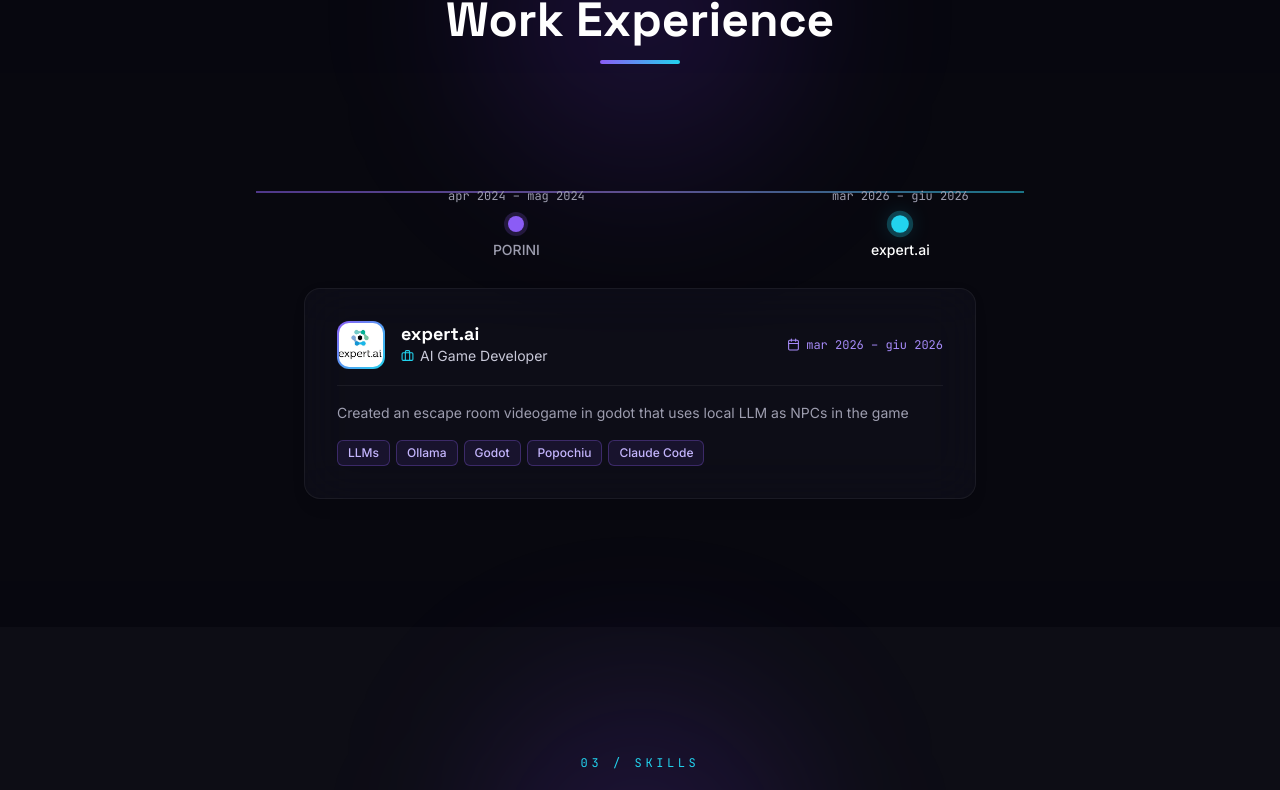
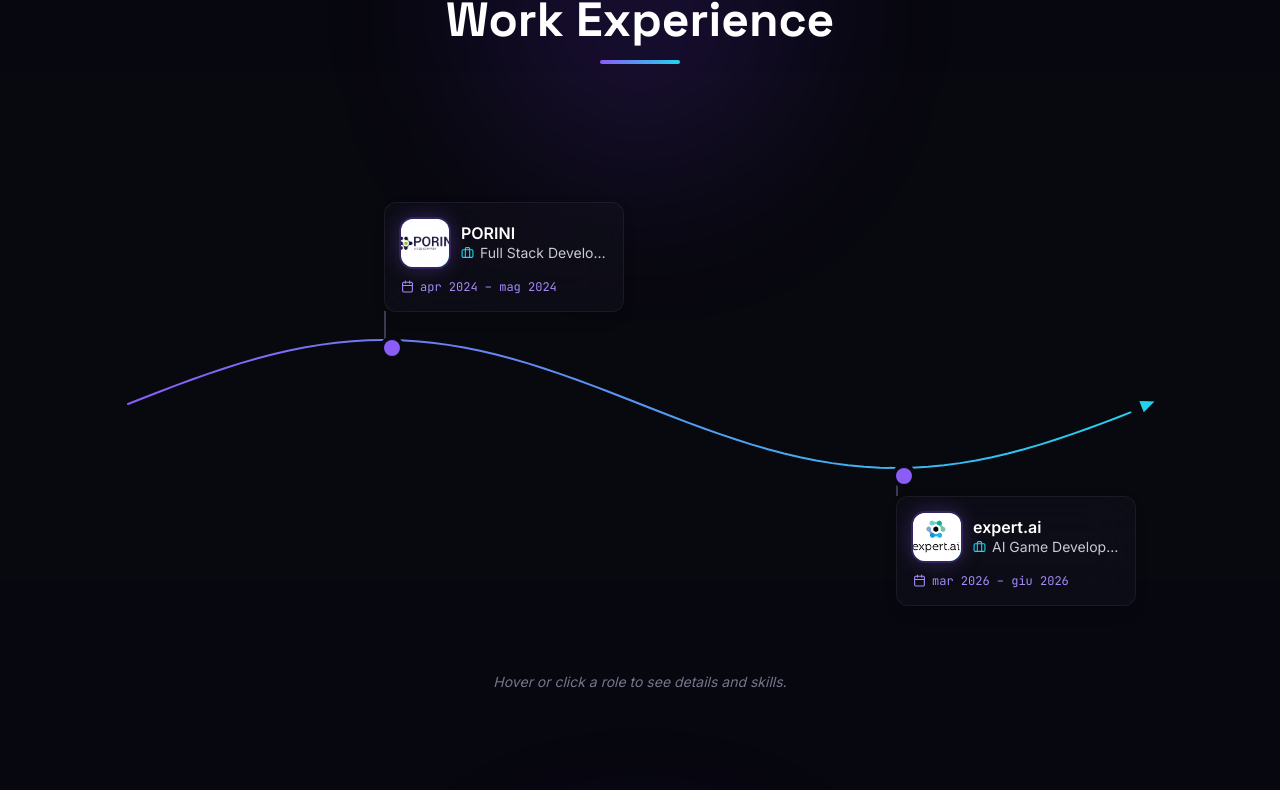
Before and after one commit to FreddyZeta1847/MyPortfolioAI, a React (Vite) app: page / in a window 1280 px wide. Shown: the part 1960-2750 px from the top of the page. Built offline with nearby package versions, Linux system fonts and the light colour scheme.

Commit message:
Feedback fixes: restore Aurora history arrow for experience, open-project spacing, education dot alignment

```diff
--- a/src/components/Education.tsx
+++ b/src/components/Education.tsx
@@ -42,7 +42,7 @@
                 initial={{ scale: 0 }}
                 animate={inView ? { scale: 1 } : {}}
                 transition={{ duration: 0.4, delay: 0.5 + index * 0.25, type: 'spring' }}
-                className="absolute -left-10 md:-left-14 translate-x-[3.5px] md:translate-x-[7.5px] top-9 w-3 h-3 rounded-full bg-primary-500 ring-4 ring-primary-500/20 shadow-glow z-10"
+                className="absolute left-[-37.5px] md:left-[-49.5px] top-9 w-3 h-3 rounded-full bg-primary-500 ring-4 ring-primary-500/20 shadow-glow z-10"
               />
 
               <SpotlightCard className="glass rounded-2xl p-6 md:p-8 shadow-soft hover:shadow-glass transition-shadow duration-300">
--- a/src/components/Experience.tsx
+++ b/src/components/Experience.tsx
@@ -5,16 +5,37 @@
 import { experience } from '../data/experience';
 import { Experience as ExperienceType } from '../types';
 import SectionHeader from './SectionHeader';
-import SpotlightCard from './SpotlightCard';
+
+// ── Wave geometry (desktop arrow) ───────────────────────────────────────────
+// The arrow is a sine wave sampled into a smooth polyline. Both the drawn path
+// and each node's vertical position come from `waveY`, so dots always sit on it.
+// viewBox is 1000×160 (centre line at y=80); WAVE_AMP is the crest/trough height.
+const WAVE_AMP = 64;
+const TIMELINE_H = 520; // must match the container's h-[520px]
+const waveY = (t: number) => 80 - WAVE_AMP * Math.sin(2 * Math.PI * t);
+
+const ARROW_PATH = (() => {
+  const steps = 64;
+  let d = `M0,${waveY(0).toFixed(2)}`;
+  for (let i = 1; i <= steps; i++) {
+    const t = i / steps;
+    d += ` L${(t * 1000).toFixed(1)},${waveY(t).toFixed(2)}`;
+  }
+  return d;
+})();
+
+// Node's vertical position as a % of the container, mapped from the wave.
+const nodeYPct = (t: number) => ((TIMELINE_H / 2 - WAVE_AMP * Math.sin(2 * Math.PI * t)) / TIMELINE_H) * 100;
 
 // ── Company logo with a graceful fallback if the image is missing ───────────
 function Logo({ company, src, size = 'w-12 h-12' }: { company: string; src: string; size?: string }) {
   const [failed, setFailed] = useState(false);
   return (
-    <div className={`shrink-0 ${size} p-[2px] rounded-xl bg-gradient-to-br from-primary-500 to-accent-400`}>
-      <div className="w-full h-full rounded-[10px] overflow-hidden bg-white dark:bg-surface-900 flex items-center justify-center">
+    <div
+      className={`flex-shrink-0 ${size} rounded-xl overflow-hidden shadow-glow ring-2 ring-primary-500/20 bg-gradient-to-br from-primary-500 to-accent-400 flex items-center justify-center`}
+    >
       {failed ? (
-          <span className="gradient-text font-display font-bold text-lg">{company.charAt(0)}</span>
+        <span className="text-white font-display font-bold text-lg">{company.charAt(0)}</span>
       ) : (
         <img
           src={src}
@@ -24,40 +45,45 @@
         />
       )}
     </div>
-    </div>
   );
 }
 
-// Shared card body used by both the desktop expanding panel and mobile cards.
-function CardBody({ item }: { item: ExperienceType }) {
+// Shared card body. `expanded` controls whether description + tags are shown.
+function CardBody({ item, expanded }: { item: ExperienceType; expanded: boolean }) {
   return (
     <>
-      <div className="flex items-center gap-4">
+      <div className="flex items-center gap-3">
         <Logo company={item.company} src={item.logo} />
         <div className="min-w-0">
-          <h3 className="font-display text-lg font-bold text-surface-800 dark:text-white leading-tight truncate">
+          <h3 className="font-semibold text-surface-800 dark:text-white leading-tight truncate">
             {item.company}
           </h3>
           <div className="flex items-center gap-1.5 text-sm text-surface-600 dark:text-surface-300">
-            <Briefcase size={13} className="text-accent-500 dark:text-accent-400 shrink-0" />
+            <Briefcase size={13} className="text-accent-500 dark:text-accent-400 flex-shrink-0" />
             <span className="truncate">{item.role}</span>
           </div>
         </div>
-        <div className="ml-auto hidden sm:flex items-center gap-1.5 font-mono text-xs text-primary-600 dark:text-primary-400">
+      </div>
+
+      <div className="flex items-center gap-1.5 mt-3 font-mono text-xs font-medium text-primary-600 dark:text-primary-400">
         <Calendar size={13} />
         <span>{item.period}</span>
       </div>
-      </div>
 
-      <p className="sm:hidden flex items-center gap-1.5 mt-3 font-mono text-xs text-primary-600 dark:text-primary-400">
-        <Calendar size={13} />
-        {item.period}
-      </p>
-
-      <p className="text-sm text-surface-500 dark:text-surface-400 mt-4 pt-4 border-t border-surface-200/70 dark:border-white/[0.06] leading-relaxed">
+      <AnimatePresence initial={false}>
+        {expanded && (
+          <motion.div
+            key="details"
+            initial={{ height: 0, opacity: 0 }}
+            animate={{ height: 'auto', opacity: 1 }}
+            exit={{ height: 0, opacity: 0 }}
+            transition={{ duration: 0.3, ease: 'easeInOut' }}
+            className="overflow-hidden"
+          >
+            <p className="text-sm text-surface-500 dark:text-surface-400 mt-3 pt-3 border-t border-surface-200/70 dark:border-white/[0.06]">
               {item.description}
             </p>
-      <div className="flex flex-wrap gap-1.5 mt-4">
+            <div className="flex flex-wrap gap-1.5 mt-3">
               {item.competencies.map((c) => (
                 <span
                   key={c}
@@ -67,104 +93,177 @@
                 </span>
               ))}
             </div>
+          </motion.div>
+        )}
+      </AnimatePresence>
+    </>
+  );
+}
+
+// ── Single node, sitting on the curved arrow (desktop) ──────────────────────
+// `yPct` is the node's vertical position (% of the container) along the curve.
+// Cards expand on hover or click (click also helps discoverability).
+function TimelineNode({
+  item,
+  pos,
+  yPct,
+  above,
+  inView,
+  index,
+}: {
+  item: ExperienceType;
+  pos: number;
+  yPct: number;
+  above: boolean;
+  inView: boolean;
+  index: number;
+}) {
+  const [hovered, setHovered] = useState(false);
+  const [pinned, setPinned] = useState(false);
+  const expanded = hovered || pinned;
+  const delay = 0.5 + index * 0.2;
+
+  return (
+    <>
+      {/* Connector */}
+      <motion.div
+        initial={{ scaleY: 0 }}
+        animate={inView ? { scaleY: 1 } : {}}
+        transition={{ duration: 0.4, delay }}
+        className={`absolute w-0.5 h-7 bg-surface-300 dark:bg-surface-700 ${above ? 'origin-bottom' : 'origin-top'}`}
+        style={{
+          left: `${pos}%`,
+          top: above ? `calc(${yPct}% - 28px)` : `${yPct}%`,
+          transform: 'translateX(-50%)',
+        }}
+      />
+
+      {/* Dot */}
+      <motion.div
+        initial={{ scale: 0 }}
+        animate={inView ? { scale: 1 } : {}}
+        transition={{ duration: 0.4, delay: delay + 0.1, type: 'spring' }}
+        className={`absolute w-4 h-4 rounded-full ring-4 ring-white dark:ring-surface-950 z-10 transition-colors duration-300 ${
+          expanded ? 'bg-accent-400 shadow-glow-cyan' : 'bg-primary-500'
+        }`}
+        style={{ left: `${pos}%`, top: `${yPct}%`, transform: 'translate(-50%, -50%)' }}
+      />
+
+      {/* Card */}
+      <motion.div
+        initial={{ opacity: 0, y: above ? -20 : 20 }}
+        animate={inView ? { opacity: 1, y: 0 } : {}}
+        transition={{ duration: 0.5, delay: delay + 0.15 }}
+        onHoverStart={() => setHovered(true)}
+        onHoverEnd={() => setHovered(false)}
+        onClick={() => setPinned((p) => !p)}
+        className="absolute w-60 glass rounded-xl p-4 shadow-soft hover:shadow-glow transition-shadow duration-300 z-20 cursor-pointer"
+        style={{
+          left: `${pos}%`,
+          ...(above
+            ? { bottom: `calc(${100 - yPct}% + 28px)` }
+            : { top: `calc(${yPct}% + 28px)` }),
+          transform: 'translateX(-50%)',
+        }}
+      >
+        <CardBody item={item} expanded={expanded} />
+      </motion.div>
     </>
   );
 }
 
 export default function Experience() {
   const [ref, inView] = useInView({ triggerOnce: true, threshold: 0.2 });
-  const [active, setActive] = useState(experience.length - 1);
 
   return (
     <section id="experience" className="section-padding bg-white/80 dark:bg-surface-950/60 transition-colors duration-300">
       <div className="container mx-auto px-4 md:px-6">
         <SectionHeader kicker="02 / Experience" title="Work Experience" />
 
-        {/* ── Desktop: horizontal gradient rail + expanding card ─────────── */}
-        <div ref={ref} className="hidden md:block max-w-3xl mx-auto">
-          <div className="relative h-24">
-            {/* Rail */}
-            <div className="absolute left-0 right-0 top-1/2 -translate-y-1/2 h-px bg-surface-200 dark:bg-surface-800">
-              <motion.div
-                initial={{ scaleX: 0 }}
-                animate={inView ? { scaleX: 1 } : {}}
-                transition={{ duration: 1.2, ease: 'easeInOut' }}
-                className="absolute inset-0 bg-gradient-to-r from-primary-500 via-primary-400 to-accent-400 origin-left"
+        {/* ── Desktop: curved time arrow ──────────────────────────────── */}
+        <div ref={ref} className="hidden md:block max-w-5xl mx-auto">
+          <div className="relative h-[520px]">
+            {/* Curved arrow (sine wave). Stroke stays 2px despite the stretch. */}
+            <svg
+              viewBox="0 0 1000 160"
+              preserveAspectRatio="none"
+              className="absolute left-0 right-0 top-1/2 -translate-y-1/2 w-full h-40 overflow-visible"
+            >
+              <defs>
+                <linearGradient id="expArrow" x1="0" y1="0" x2="1" y2="0">
+                  <stop offset="0%" stopColor="#8b5cf6" />
+                  <stop offset="100%" stopColor="#22d3ee" />
+                </linearGradient>
+              </defs>
+              <motion.path
+                d={ARROW_PATH}
+                fill="none"
+                stroke="url(#expArrow)"
+                strokeWidth={2}
+                strokeLinecap="round"
+                strokeLinejoin="round"
+                vectorEffect="non-scaling-stroke"
+                initial={{ pathLength: 0 }}
+                animate={inView ? { pathLength: 1 } : {}}
+                transition={{ duration: 1.4, ease: 'easeInOut' }}
               />
+            </svg>
+            {/* Arrowhead — custom triangle sitting on the curve's right endpoint,
+                tilted to follow the curve's gentle descent. */}
+            <div
+              className="absolute right-0 top-1/2 overflow-visible"
+              style={{ transform: 'translate(3px, -50%) rotate(-22deg)' }}
+            >
+              <motion.svg
+                width="14"
+                height="12"
+                viewBox="0 0 14 12"
+                className="block overflow-visible"
+                initial={{ opacity: 0, scale: 0.4 }}
+                animate={inView ? { opacity: 1, scale: 1 } : {}}
+                transition={{ duration: 0.4, delay: 1.1, type: 'spring' }}
+              >
+                <polygon points="0,0 14,6 0,12" fill="#22d3ee" />
+              </motion.svg>
             </div>
 
-            {/* Nodes */}
             {experience.map((item, i) => {
-              const pos = ((i + 0.5) / experience.length) * 100;
-              const isActive = active === i;
+              const t = (i + 0.5) / experience.length;
+              const pos = t * 100;
+              const yPct = nodeYPct(t);
               return (
-                <motion.button
-                  key={item.company}
-                  initial={{ opacity: 0, scale: 0 }}
-                  animate={inView ? { opacity: 1, scale: 1 } : {}}
-                  transition={{ duration: 0.4, delay: 0.5 + i * 0.15, type: 'spring' }}
-                  onClick={() => setActive(i)}
-                  aria-pressed={isActive}
-                  className="absolute top-1/2 -translate-x-1/2 -translate-y-1/2 flex flex-col items-center gap-2 group"
-                  style={{ left: `${pos}%` }}
-                >
-                  <span className="font-mono text-xs text-surface-500 dark:text-surface-400 -translate-y-1">
-                    {item.period}
-                  </span>
-                  <span
-                    className={`block w-4 h-4 rounded-full transition-all duration-300 ${
-                      isActive
-                        ? 'bg-accent-400 ring-4 ring-accent-400/25 shadow-glow-cyan scale-110'
-                        : 'bg-primary-500 ring-4 ring-primary-500/20 group-hover:ring-primary-500/40'
-                    }`}
+                <TimelineNode
+                  key={i}
+                  item={item}
+                  pos={pos}
+                  yPct={yPct}
+                  above={i % 2 === 0}
+                  inView={inView}
+                  index={i}
                 />
-                  <span
-                    className={`text-sm font-medium transition-colors duration-300 ${
-                      isActive
-                        ? 'text-surface-800 dark:text-white'
-                        : 'text-surface-500 dark:text-surface-400 group-hover:text-surface-700 dark:group-hover:text-surface-200'
-                    }`}
-                  >
-                    {item.company}
-                  </span>
-                </motion.button>
               );
             })}
           </div>
-
-          {/* Active card */}
-          <div className="mt-12 max-w-2xl mx-auto">
-            <AnimatePresence mode="wait">
-              <motion.div
-                key={active}
-                initial={{ opacity: 0, y: 16 }}
-                animate={{ opacity: 1, y: 0 }}
-                exit={{ opacity: 0, y: -12 }}
-                transition={{ duration: 0.3, ease: [0.25, 0.46, 0.45, 0.94] }}
-              >
-                <SpotlightCard className="glass rounded-2xl p-6 md:p-8 shadow-soft">
-                  <CardBody item={experience[active]} />
-                </SpotlightCard>
-              </motion.div>
-            </AnimatePresence>
-          </div>
+          <p className="text-center text-sm text-surface-400 dark:text-surface-500 italic mt-2">
+            Hover or click a role to see details and skills.
+          </p>
         </div>
 
-        {/* ── Mobile: vertical rail, always-open cards ────────────────────── */}
+        {/* ── Mobile: vertical stacked timeline ───────────────────────── */}
         <div className="md:hidden max-w-md mx-auto relative pl-8">
-          <div className="absolute left-[7px] top-2 bottom-2 w-px bg-gradient-to-b from-primary-500 to-accent-400" />
+          <div className="absolute left-[7px] top-2 bottom-2 w-0.5 bg-gradient-to-b from-primary-500 to-accent-400" />
           {experience.map((item, i) => (
             <motion.div
-              key={item.company}
+              key={i}
               initial={{ opacity: 0, x: 20 }}
               whileInView={{ opacity: 1, x: 0 }}
               viewport={{ once: true, amount: 0.3 }}
               transition={{ duration: 0.5, delay: i * 0.1 }}
               className="relative mb-8 last:mb-0"
             >
-              <div className="absolute -left-8 top-4 translate-x-[1.5px] w-3 h-3 rounded-full bg-primary-500 ring-4 ring-primary-500/20" />
-              <div className="glass rounded-2xl p-5 shadow-soft">
-                <CardBody item={item} />
+              <div className="absolute -left-8 top-3 w-4 h-4 rounded-full bg-primary-500 ring-4 ring-white dark:ring-surface-950" />
+              <div className="glass rounded-xl p-4 shadow-soft">
+                <CardBody item={item} expanded />
               </div>
             </motion.div>
           ))}
```
Also changed, not shown: src/components/Projects.tsx (+14 -4 lines). Lines whose indentation alone changed are shown as unchanged.
